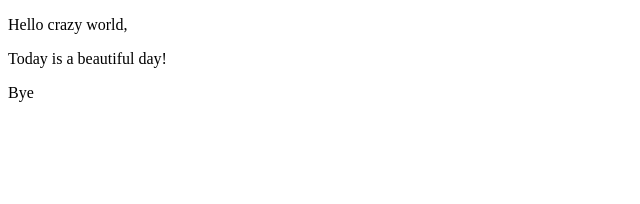
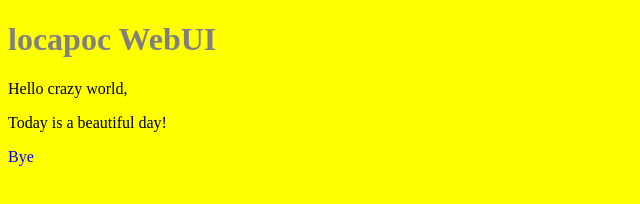
Before and after one commit to charlyoleg/locapoc, a website: page webui/index.html in a window 1280 px wide. Shown: the whole page, without its empty margins (0-640 px from the left). Drawn offline with Linux system fonts and the light colour scheme.

Commit message:
better webui

```diff
--- a/webui/index.html
+++ b/webui/index.html
@@ -3,10 +3,19 @@
   <head>
     <meta charset="UTF-8">
     <title>WebUI of locapoc</title>
+    <style type="text/css">
+      body {background-color: yellow;}
+      h1 {color: grey;}
+      .bye {color: blue;}
+    </style>
   </head>
   <body>
+    <h1>locapoc WebUI</h1>
     <p>Hello crazy world,</p>
     <p>Today is a beautiful day!</p>
-    <p>Bye</p>
+    <p class="bye">Bye</p>
+    <script>
+      console.log("Hello from locapoc-webui");
+    </script>
   </body>
 </html>
```
Also changed, not shown: README.md.
